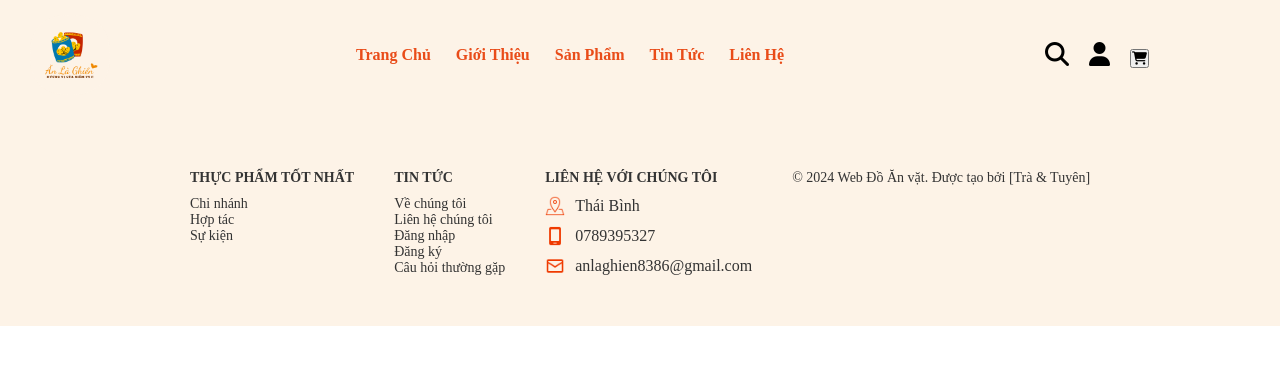
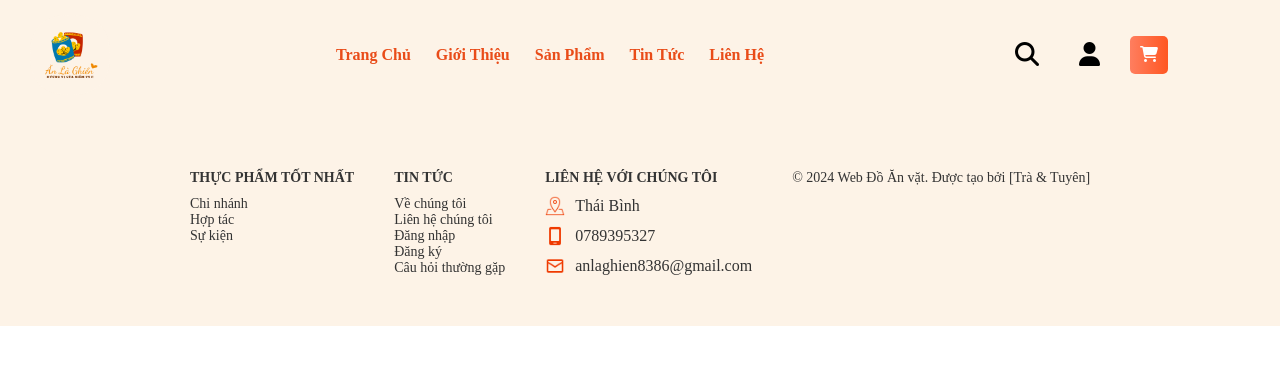
Before and after one commit to PVT1701/web-do-an-, a PHP site: page /giohang.html in a window 1280 px wide. Shown: the top 365 px of the page. Run offline with PHP 8.4, Linux system fonts and the light colour scheme; some libraries are stand-ins or nearby versions.

Commit message:
add css coler gio hang

```diff
--- a/Web đồ ăn vặt1/styles.css
+++ b/Web đồ ăn vặt1/styles.css
@@ -252,7 +252,7 @@ font-family: calc(),sans-serif;
     display: none;
     padding: 10px 0;
     z-index: 1000;
-    width: 120px;
+    width: 150px;
     opacity: 0;
     transform: translateY(-10px);
     transition: opacity 0.3s ease, transform 0.3s ease;
@@ -343,6 +343,19 @@ font-family: calc(),sans-serif;
     width: 90%;
     display: flex;
     justify-content: space-between;
+}
+button {
+    background: linear-gradient(to right, #ff7e5f, #ff5722);
+    color: white;
+    padding: 10px;
+    font-size: 16px;
+    border: none;
+    border-radius: 5px;
+    cursor: pointer;
+}
+
+button:hover {
+    background: linear-gradient(to right, #ff5722, #e64a19);
 }
 .slider .buttons button{
     width: 50px;
```
Also changed, not shown: Web đồ ăn vặt1/styles(dndk).css (+13 -0 lines).
